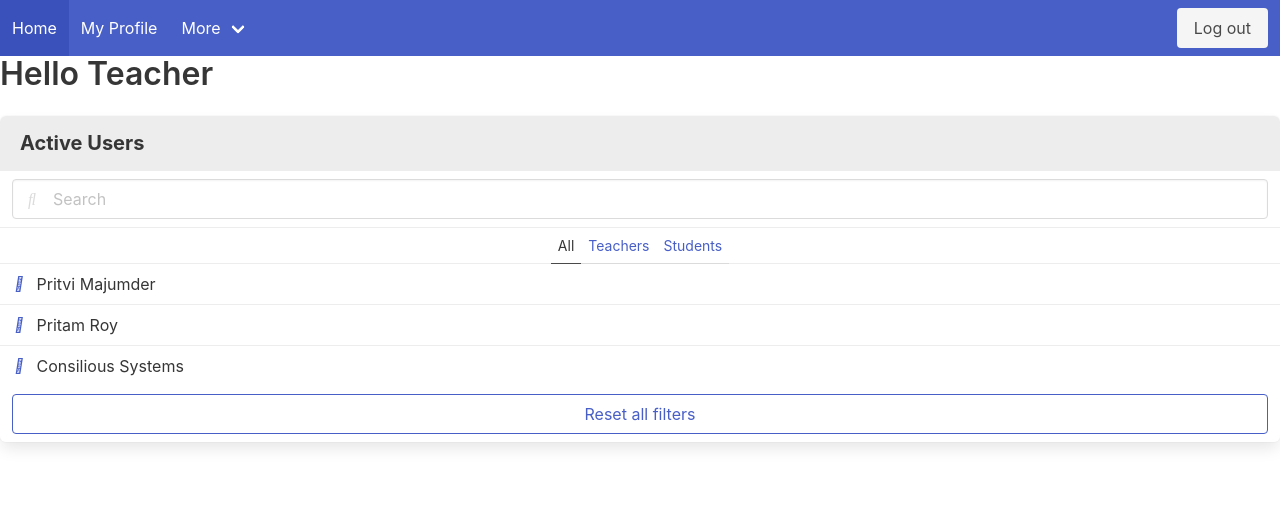
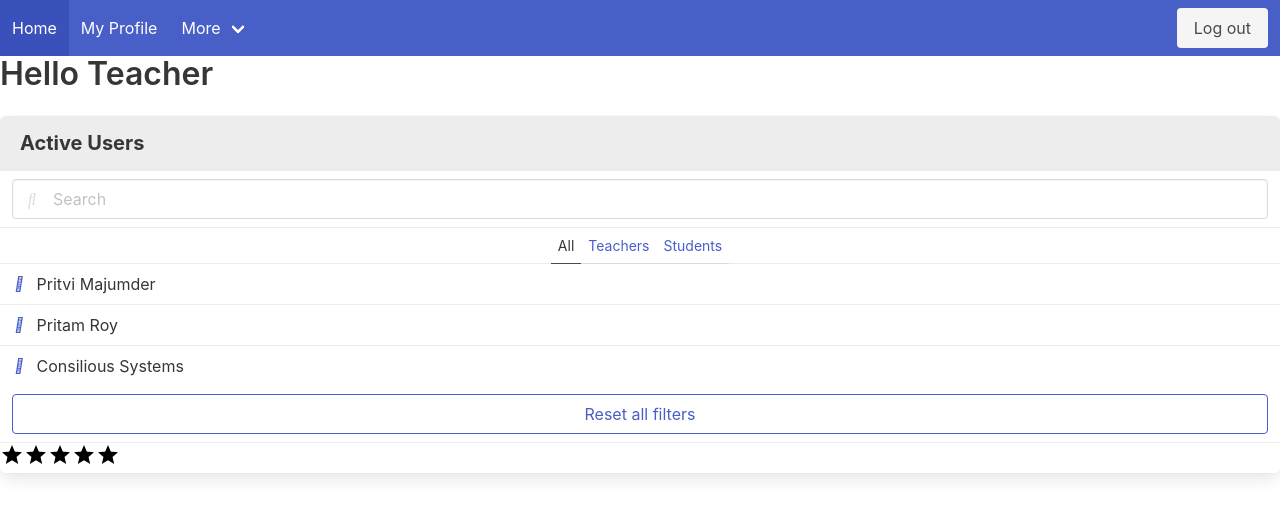
Before and after one commit to Pritam-afk/my-classroom, an Angular app: page /dashboard/1 in a window 1280 px wide. Shown: the top 518 px of the page. Built offline with nearby package versions, Linux system fonts and the light colour scheme; sample sign-in values are in the browser's storage.

Commit message:
first commit

```diff
--- a/src/app/app.module.ts
+++ b/src/app/app.module.ts
@@ -9,6 +9,7 @@ import { DashboardComponent } from './dashboard/dashboard.component';
 import { NavbarComponent } from './navbar/navbar.component';
 import { UserViewComponent } from './user-view/user-view.component';
 import { SignupComponent } from './signup/signup.component';
+import { StarComponent } from './star/star.component';
 
 
 @NgModule({
@@ -19,6 +20,7 @@ import { SignupComponent } from './signup/signup.component';
     NavbarComponent,
     UserViewComponent,
     SignupComponent,
+    StarComponent,
   ],
   imports: [
     BrowserModule,
--- /dev/null
+++ b/src/app/star/star.component.html
@@ -0,0 +1,3 @@
+<span class="material-icons" [ngClass] = "{'star-rating-filled': rating >= starId , 'star-rating-blank': rating < starId}" (mouseenter)= "onStarEnter()" (mouseleave)= "onStarLeave()" (click)= "onStarClicked()">
+    star
+</span>
--- /dev/null
+++ b/src/app/star/star.component.scss
@@ -0,0 +1,7 @@
+.star-rating-filled {
+    color: yellow;
+}
+
+.star-rating-blank {
+    color: black;
+}
--- /dev/null
+++ b/src/app/star/star.component.ts
@@ -0,0 +1,33 @@
+import { Component, OnInit, Input, Output, EventEmitter } from '@angular/core';
+
+@Component({
+  selector: 'app-star',
+  templateUrl: './star.component.html',
+  styleUrls: ['./star.component.scss']
+})
+export class StarComponent implements OnInit {
+
+  @Input() starId;
+  @Input() rating;
+
+  @Output() starEnter: EventEmitter<number> = new EventEmitter();
+  @Output() starLeave: EventEmitter<number> = new EventEmitter();
+  @Output() starClicked: EventEmitter<number> = new EventEmitter();
+
+  constructor() { }
+
+  ngOnInit(): void {
+  }
+
+  onStarEnter() {
+    this.starEnter.emit();
+  }
+
+  onStarLeave() {
+    this.starLeave.emit();
+  }
+
+  onStarClicked() {
+    this.starClicked.emit(this.starId);
+  }
+}
--- a/src/app/user-view/user-view.component.html
+++ b/src/app/user-view/user-view.component.html
@@ -12,8 +12,8 @@
     </div>
     <p class="panel-tabs">
         <a class="is-active" (click)="showAll()">All</a>
-        <a (click)="filterTeacher()">Teachers</a>
-        <a (click)="filterStudents()">Students</a>
+        <a>Teachers</a>
+        <a>Students</a>
     </p>
     <div *ngIf="showUser === 'all' ">
         <a class="panel-block is-active" *ngFor="let user of userView">
@@ -47,4 +47,7 @@
             Reset all filters
         </button>
     </div>
+    <ng-container *ngFor = "let star of stars">
+        <app-star (starEnter)= "onStarEnter($event)" (starLeave)= "onStarLeave()" (starEnter)= "onStarClicked($event)" [starId] = "star" [rating] = "rating || hoverState"></app-star>
+        </ng-container>
 </nav>
--- a/src/app/user-view/user-view.component.ts
+++ b/src/app/user-view/user-view.component.ts
@@ -12,6 +12,9 @@ export class UserViewComponent implements OnInit {
   public teacherUser = [];
   public studentUser = [];
   public showUser:string;
+  public stars = [1, 2, 3, 4, 5];
+  public rating = 0;
+  public hoverState = 0;
 
   constructor(
     private userService: UserService,
@@ -25,4 +28,17 @@ export class UserViewComponent implements OnInit {
   showAll() {
     this.showUser = "all";
   }
+
+  onStarEnter(starId: number) {
+    this.hoverState = starId;
+  }
+
+  onStarLeave() {
+    this.hoverState = 0;
+  }
+
+  onStarClicked(starId: number) {
+    this.hoverState = starId;
+  }
+
 }
--- a/src/index.html
+++ b/src/index.html
@@ -7,6 +7,8 @@
   <meta name="viewport" content="width=device-width, initial-scale=1">
   <link rel="stylesheet" href="https://stackpath.bootstrapcdn.com/font-awesome/4.7.0/css/font-awesome.min.css" integrity="sha384-wvfXpqpZZVQGK6TAh5PVlGOfQNHSoD2xbE+QkPxCAFlNEevoEH3Sl0sibVcOQVnN" crossorigin="anonymous">
   <link rel="icon" type="image/x-icon" href="favicon.ico">
+  <link href="https://fonts.googleapis.com/icon?family=Material+Icons"
+      rel="stylesheet">
 </head>
 <body>
   <app-root></app-root>
```
Also changed, not shown: src/assets/star-24px.svg (added), 1 other file (tests, documents, lock files or other folders).
